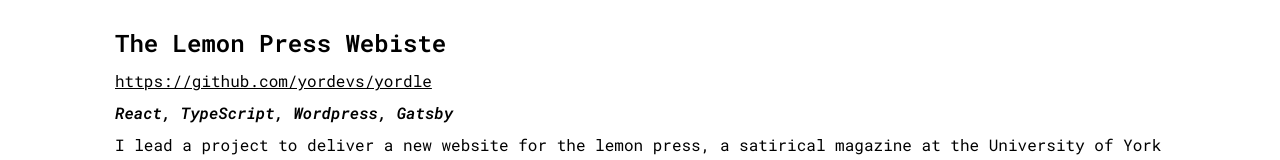
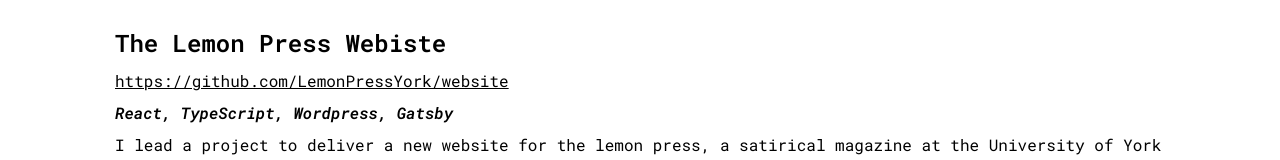
Before and after one commit to 4dambarr/adambarr.io, a Next.js app: page /experience in a window 1280 px wide. Shown: the part 1982-2142 px from the top of the page. Built offline with nearby package versions, Linux system fonts and the light colour scheme; a web font is replaced by a local one.

Commit message:
FIX/ Update lemon press url

```diff
--- a/components/projects.tsx
+++ b/components/projects.tsx
@@ -20,7 +20,7 @@
 	},
 	{
 		name: 'The Lemon Press Webiste',
-		link: 'https://github.com/yordevs/yordle',
+		link: 'https://github.com/LemonPressYork/website',
 		technologies: ['React', 'TypeScript', 'Wordpress', 'Gatsby'],
 		description: 'I lead a project to deliver a new website for the lemon press, a satirical magazine at the University of York'
 	}
```
